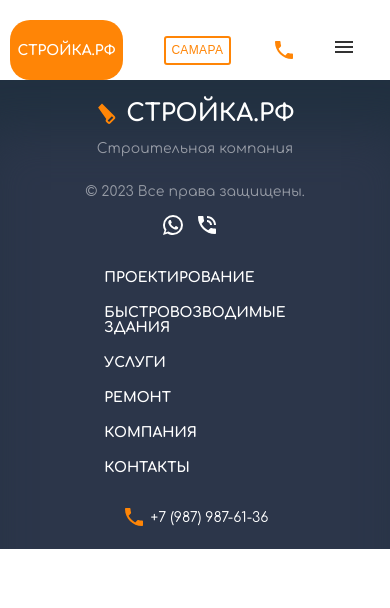
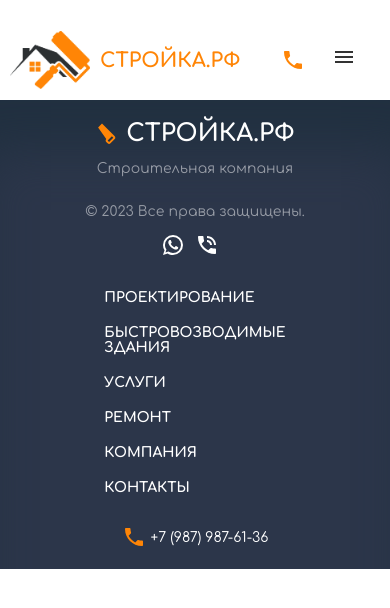
Before and after one commit to PolushkinDenis/stroyka, a React (Create React App) app: page / in a window 390 px wide. Shown: the top 608 px of the page. Built offline with nearby package versions, Linux system fonts and the light colour scheme.

Commit message:
mobil header

```diff
--- a/src/components/header/Header.scss
+++ b/src/components/header/Header.scss
@@ -11,14 +11,23 @@
             display: flex;
             justify-content: center;
             align-items: center;
-            width: 200px;
             height: 80px;
-            background-color: #ff8506;
-            color: #fff;
-            font-size: 24px;
-            font-weight: 700;
-            border-radius: 20px;
             text-decoration: none;
+            img {
+                width: 80px;
+            }
+            span {
+                height: 80px;
+                // background-color: #ff8506;
+                display: flex;
+                color: #ff8506;
+                justify-content: center;
+                align-items: center;
+                border-radius: 20px;
+                font-size: 20px;
+                padding: 0 10px;
+                font-weight: 700;
+            }
         }
         .header__type {
             display: flex;
@@ -46,7 +55,6 @@
                     background-color: #ff8506;
                     color: #fff;
                 }
-
             }
         }
         .header__contacts {
@@ -100,9 +108,9 @@
                     display: flex;
                 }
             }
-
         }
-        .navigate__info, .type-about {
+        .navigate__info,
+        .type-about {
             flex-wrap: wrap;
             position: relative;
             z-index: 100;
@@ -141,7 +149,7 @@
         margin-left: 16px;
     }
 }
-@media (max-width: 580px) {
+@media (max-width: 600px) {
     header {
         .header__main {
             .header__contacts {
@@ -154,17 +162,24 @@
     }
 }
 
-
-
 @media (max-width: 500px) {
     header {
         .header__main {
+            .header__type {
+                display: none;
+            }
+        }
+    }
+}
+
+@media (max-width: 380px) {
+    header {
+        .header__main {
             .header__logo {
-                width: auto;
-                height: 80px;
-                padding: 0 2%;
-                height: 60px;
+               span {
                 font-size: 14px;
+                padding: 0 0 0 10px;
+               }
             }
         }
     }
@@ -213,7 +228,8 @@
     margin: 0;
 }
 
-.navbar a:hover, .dropdown:hover .dropbtn {
+.navbar a:hover,
+.dropdown:hover .dropbtn {
     background-color: #ffab50;
 }
 
@@ -224,7 +240,7 @@
     position: absolute;
     background-color: #f9f9f9;
     min-width: 160px;
-    box-shadow: 0px 8px 16px 0px rgba(0,0,0,0.2);
+    box-shadow: 0px 8px 16px 0px rgba(0, 0, 0, 0.2);
     z-index: 100;
     max-width: 1140px;
     left: 10px;
@@ -299,3 +315,31 @@
         }
     }
 }
+
+.mobile__header {
+    display: flex;
+    align-items: center;
+    margin-bottom: 20px;
+    a {
+        display: flex;
+        align-items: center;
+        text-decoration: none;
+        .mobile__header-logo {
+            margin: 0 10px;
+            width: 100px;
+        }
+        span {
+            font-size: 16px;
+            font-weight: 600;
+            color: #ff8506;
+        }
+    }
+}
+.header__mobil {
+    text-align: center;
+    .header__mobil-links {
+        a {
+            margin-right: 10px;
+        }
+    }
+}
--- a/src/components/header/Header.tsx
+++ b/src/components/header/Header.tsx
@@ -15,6 +15,9 @@
 import Menu from '@mui/material/Menu';
 import MenuItem from '@mui/material/MenuItem';
 import { NavLink } from "react-router-dom";
+import logo from '../../images/logo.png'
+import PhoneInTalkIcon from '@mui/icons-material/PhoneInTalk';
+import WhatsAppIcon from '@mui/icons-material/WhatsApp';
 
 const Header: FC = () => {
     const [open, setState] = useState(false);
@@ -34,10 +37,10 @@
         <header>
             <div className="header__main">
                 <NavLink to="/stroyka" className="header__logo">
-                    СТРОЙКА.РФ
+                    <img src={logo} /><span>СТРОЙКА.РФ</span>
                 </NavLink>
                 <div className="header__type">
-                    <div className="header__type-text">Проектно-строительная компания</div>
+                    <div className="header__type-text">Строительная компания</div>
                     <button className="header__type-button">САМАРА</button>
                 </div>
                 <div className="header__contacts">
@@ -81,7 +84,6 @@
                         sx={{ mr: 2, display: { xs: 'block', md: 'none', }, }}>
                         <MenuIcon />
                     </IconButton>
-
                     <Drawer
                         sx={{ mt: 2 }}
                         anchor="left"
@@ -90,9 +92,15 @@
                         onClose={toggleDrawer(false)}
                     >
                         <Box>
-                            <IconButton sx={{ mb: 2, mt: 2 }}>
-                                <CloseIcon onClick={toggleDrawer(false)} />
-                            </IconButton>
+                            <div className="mobile__header">
+                                <IconButton sx={{ mb: 2, mt: 2 }}>
+                                    <CloseIcon onClick={toggleDrawer(false)} />
+                                </IconButton>
+                                <NavLink to="/stroyka" onClick={toggleDrawer(false)}>
+                                    <img className="mobile__header-logo" src={logo} />
+                                    <span>СТРОЙКА.РФ</span>
+                                </NavLink>
+                            </div>
                             <Accordion>
                                 <AccordionSummary
                                     expandIcon={<ExpandMoreIcon sx={{ color: "#fff" }} />}
@@ -253,6 +261,14 @@
                                     <NavLink onClick={toggleDrawer(false)} className="header__link" to="/stroyka/contacts">КОНТАКТЫ</NavLink>
                                 </Typography>
                             </div>
+                            <div className="header__mobil">
+                                <p>Строительная компания</p>
+                                <p>© 2023 Все права защищены.</p>
+                                <div className="header__mobil-links">
+                                    <NavLink target="_blank" to="https://wa.me/+79879876136"><WhatsAppIcon sx={{ color: "#333" }} /></NavLink>
+                                    <NavLink to="tel:+79879876136"><PhoneInTalkIcon sx={{ color: "#333" }} /></NavLink>
+                                </div>
+                            </div>
                         </Box>
                     </Drawer>
                 </div>
@@ -264,7 +280,7 @@
                         <i className="fa fa-caret-down"></i>
                     </button>
                     <div className="dropdown-content">
-                    <div className="dropdown-content-mainLink">
+                        <div className="dropdown-content-mainLink">
                             <NavLink className="navigate__type-mainLink" to="/stroyka/designing">Проектирование</NavLink>
                             <div className="vl"></div>
                         </div>
```
Also changed, not shown: src/images/logo.png (added).
